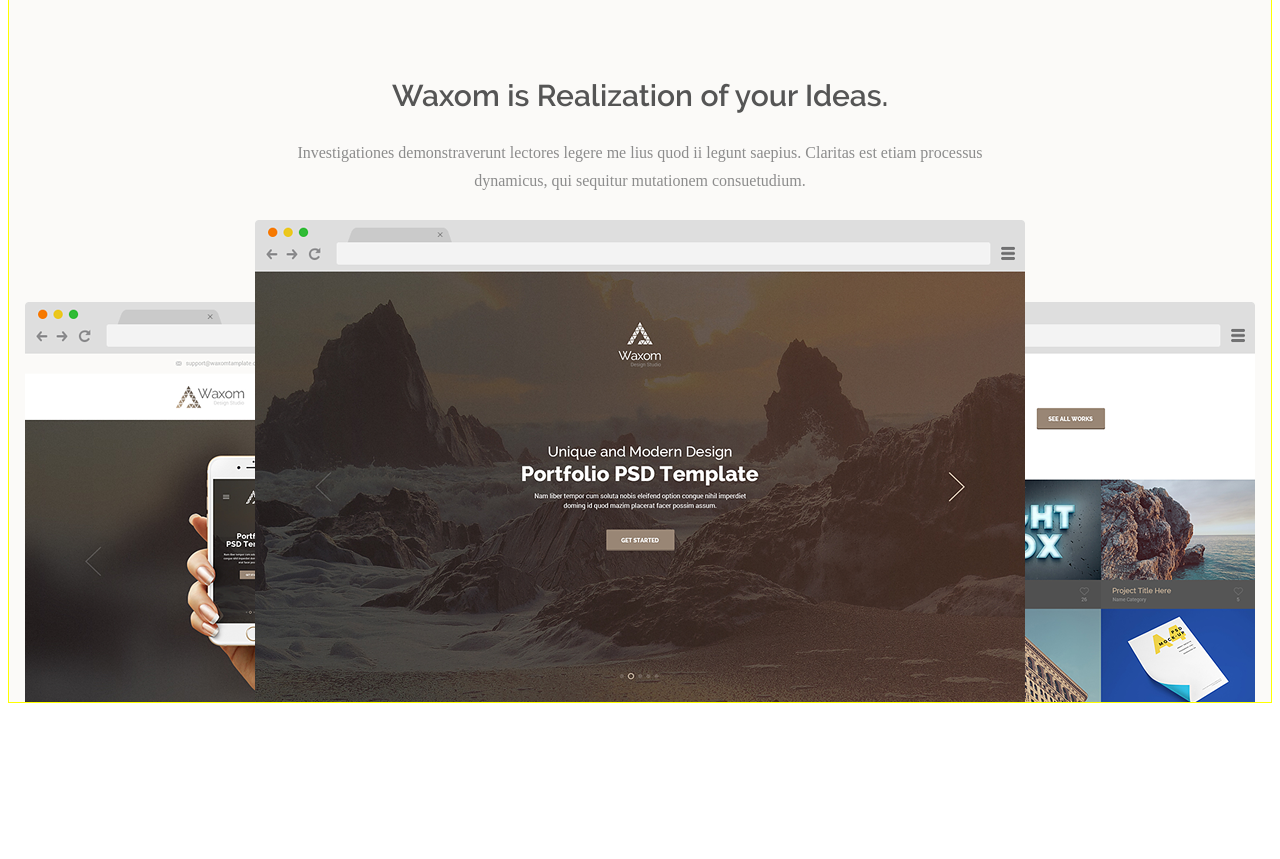
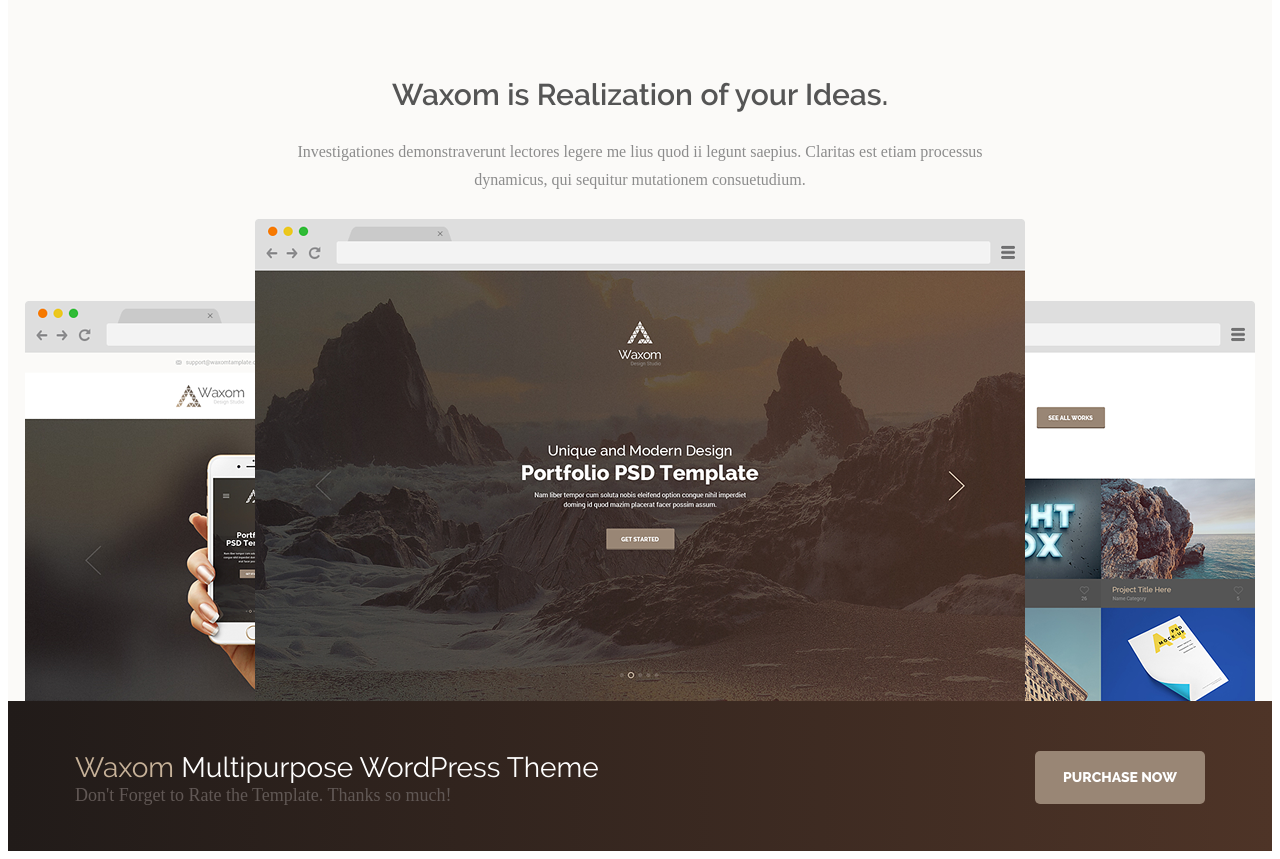
Before and after one commit to bmw81/Waxom, a plain HTML site: page index.html in a window 1280 px wide. Shown: the part 1412-2271 px from the top of the page. Before the commit the page ends 2123 px from the top, so only its background shows below. Drawn offline with Linux system fonts and the light colour scheme; files whose address does not match are found by name; a web font is replaced by a local one.

Commit message:
Add Section 4 (Purchase)

```diff
--- a/css/style.css
+++ b/css/style.css
@@ -23,9 +23,18 @@
     src: url(../fonts/ttf/ralewaysemibold.ttf);
 }
 
+@font-face {
+    font-family: Raleway-Regular;
+    src: url(../fonts/ttf/ralewayregular.ttf);
+}
+
 body {
     font-family: Montserrat-Light;
 }
+
+p {
+    margin: 0;
+  }
 
 a  {
     text-decoration: none;
@@ -209,6 +218,7 @@
       padding: 0;
       border: none;
       outline: none;
+      box-sizing: border-box;
   }
 
   .carousel-txt-btn:hover, .carousel-pagination-item:hover {
@@ -324,7 +334,6 @@
   .windows {
       width: 100%;
       min-height: 700px;
-      border: 1px solid yellow;
       box-sizing: border-box;
       background-color: #fbfaf8;
   }
@@ -387,3 +396,52 @@
   .photo-browser:hover:last-child {
       z-index: 3;
   }
+
+  .purchase {
+      width: 100%;
+      height: 150px;
+      background-color: #f4f5f8;
+      background-image: linear-gradient(90.0deg, #211b19 0%, #4e3427 100%);
+      box-sizing: border-box;
+  }
+
+  .purchase-wrapper {
+      width: 1230px;
+      min-height: 150px;
+      margin: 0 auto;
+      padding: 50px;
+      box-sizing: border-box;
+  }
+
+  .purchase-wrapper-txt {
+      float: left;
+  }
+
+  .purchase-wrapper-txt :first-child {
+      font-family: Raleway-Regular;
+      font-size: 28px;
+      line-height: 1.2;
+      font-weight: 400;
+      color: #c7b299;
+  }
+
+  .purchase-wrapper-txt :nth-child(2) {
+    font-family: Raleway-Regular;
+    font-size: 28px;
+    line-height: 1.2;
+    font-weight: 400;
+    color: #fff;
+  }
+
+  .purchase-wrapper-txt :last-child {
+    font-family: Montserrat-Light;
+    font-size: 18px;
+    line-height: 1.2;
+    font-weight: 300;
+    color: #615855;
+  }
+
+  .purchase-btn {
+      float: right;
+      margin: 0;
+  }
--- a/index.html
+++ b/index.html
@@ -157,6 +157,15 @@
             </div>
         </div>
     </section>
+    <aside class="purchase">
+        <div class="purchase-wrapper">
+            <div class="purchase-wrapper-txt">
+                <span>Waxom </span><span>Multipurpose WordPress Theme</span>
+                <p>Don't Forget to Rate the Template. Thanks so much!</p>
+            </div>
+            <button class="carousel-txt-btn purchase-btn">Purchase now</button>
+        </div>
+    </aside>
 </body>
 
 </html>
```
